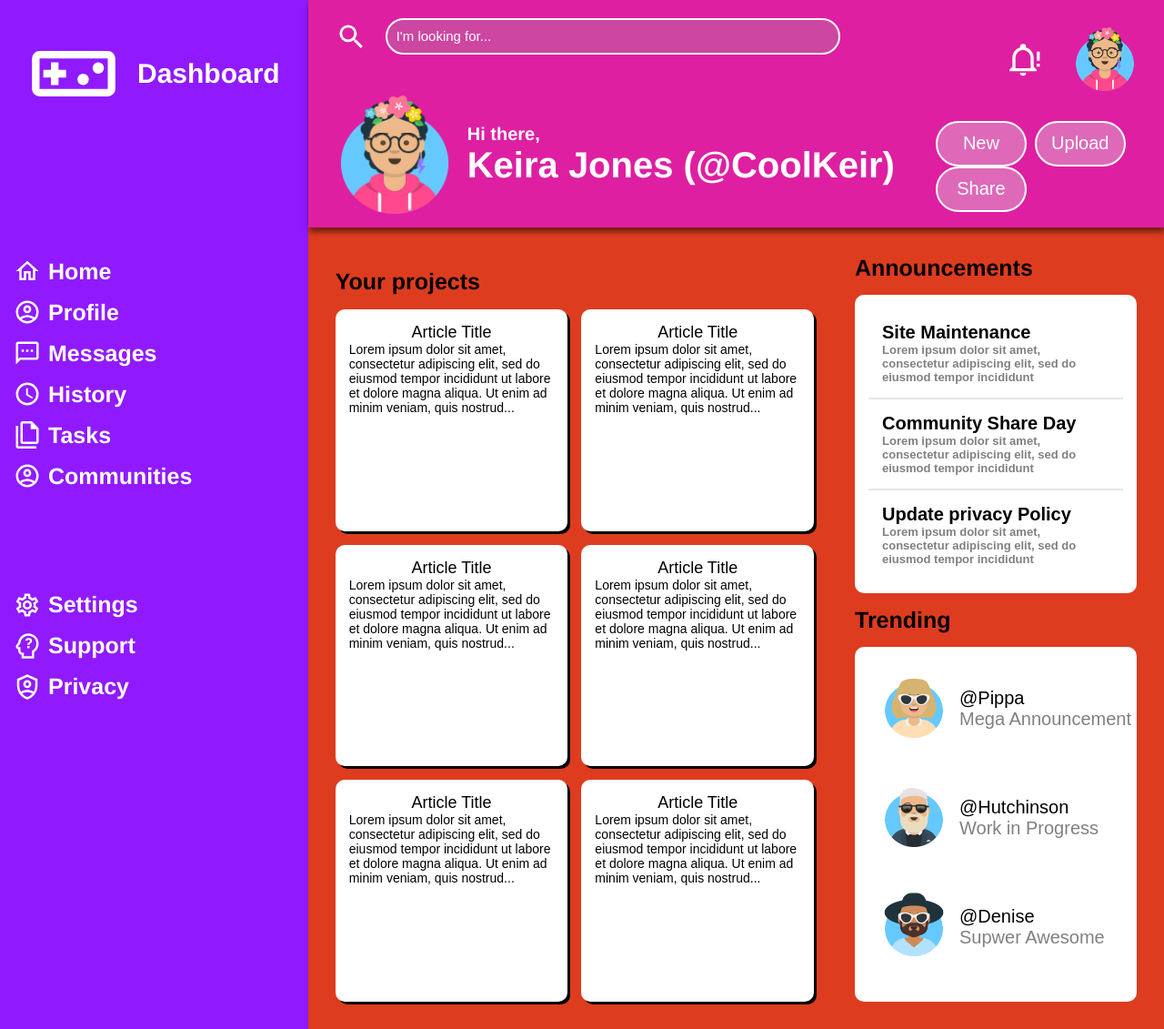
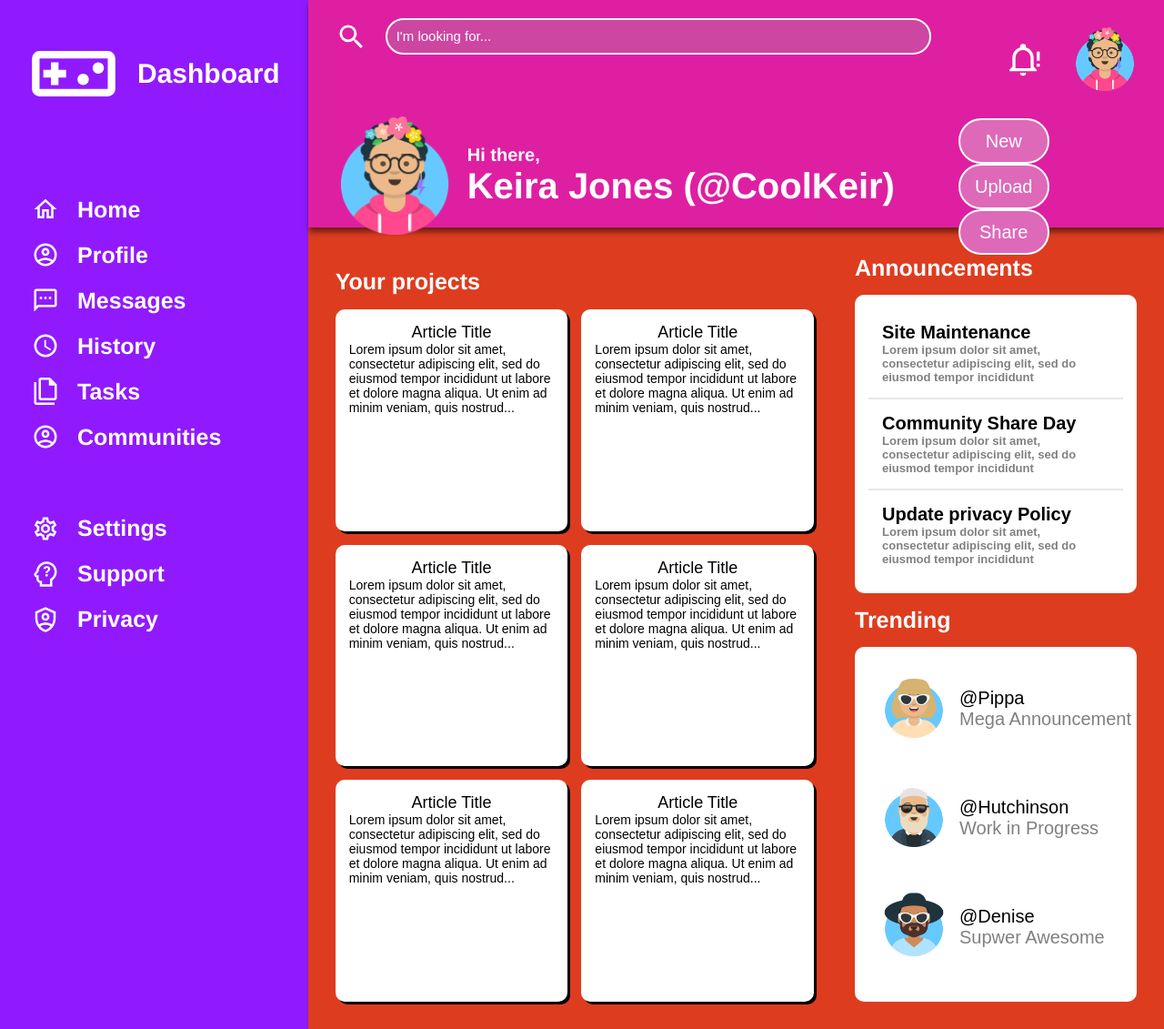
Before and after one commit to Cdeblsnow/Admin_dashboard, a plain HTML site: page index.html in a window 1280 px wide. Shown: the whole page at 91% size. Drawn offline with Linux system fonts and the light colour scheme.

Commit message:
Update sidebar

```diff
--- a/style/style.css
+++ b/style/style.css
@@ -63,7 +63,7 @@
     display: flex;
     align-items: center;
     gap: 20px;
-    margin-bottom: 20px;
+    margin-bottom: -200px;
     padding: 16px;
  }
 
@@ -89,7 +89,7 @@
 }
 
 input[type="search"] {
-    width: 500px;
+    width: 600px;
     height: 40px;
     padding: 10px;
     border: solid white 2px;
@@ -221,13 +221,15 @@ input[type="search"]::-webkit-search-cancel-button {
 .options-1 {
     grid-template-rows: repeat(6,30px);
     margin-top: -100px;
-    gap: 15px;
+    margin-left: 20px;
+    gap: 20px;
 }
 
 .options-2 {
     grid-template-rows: repeat(3,30px);
-    margin-top: -100px;
-    gap: 15px;
+    margin-top: -200px;
+    margin-left: 20px;
+    gap: 20px;
 }
 
 .content{
@@ -247,7 +249,7 @@ input[type="search"]::-webkit-search-cancel-button {
 }
 
 h3 {
-  color: black;
+  color: rgb(255, 255, 255);
 }
 
 .projects h3 {
@@ -329,7 +331,7 @@ h3 {
 li {
   display: flex;
   align-items: center;
-  gap: 8px;
+  gap: 20px;
 }
 
 .icon{
```
